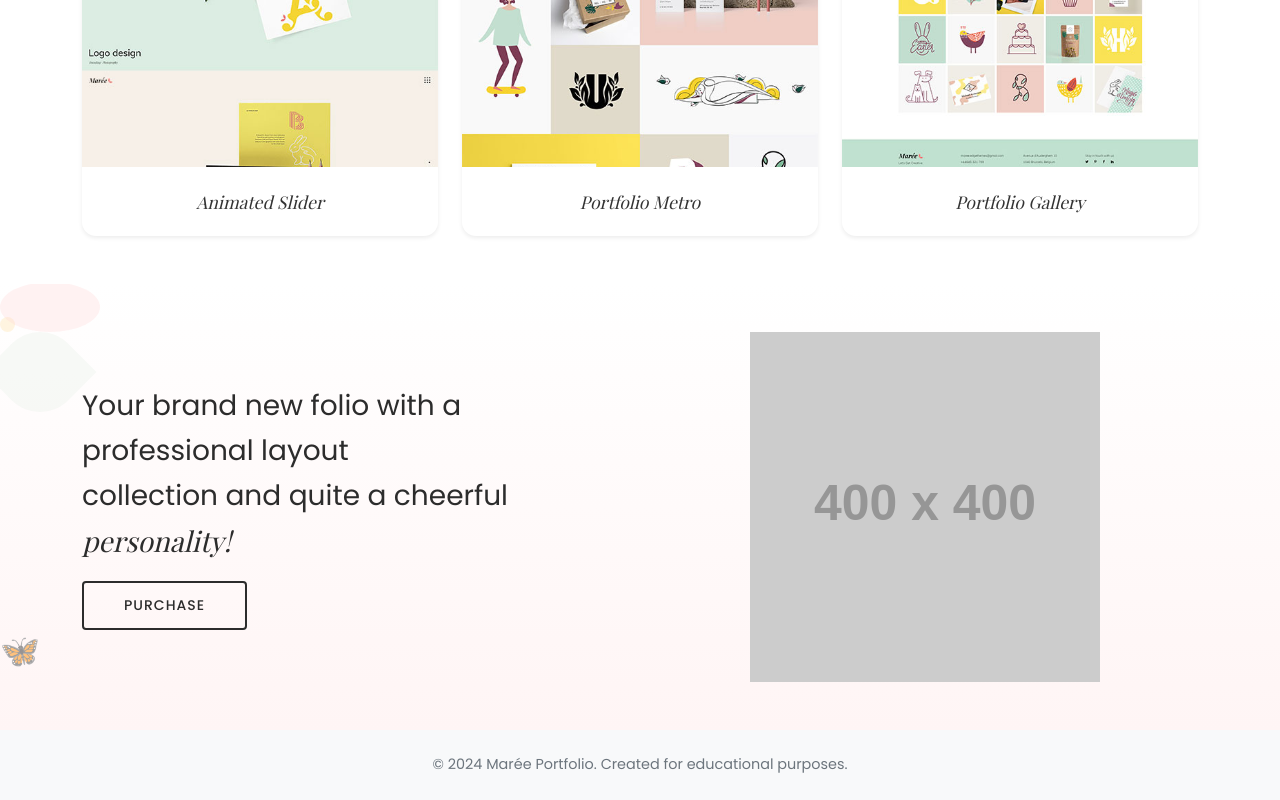
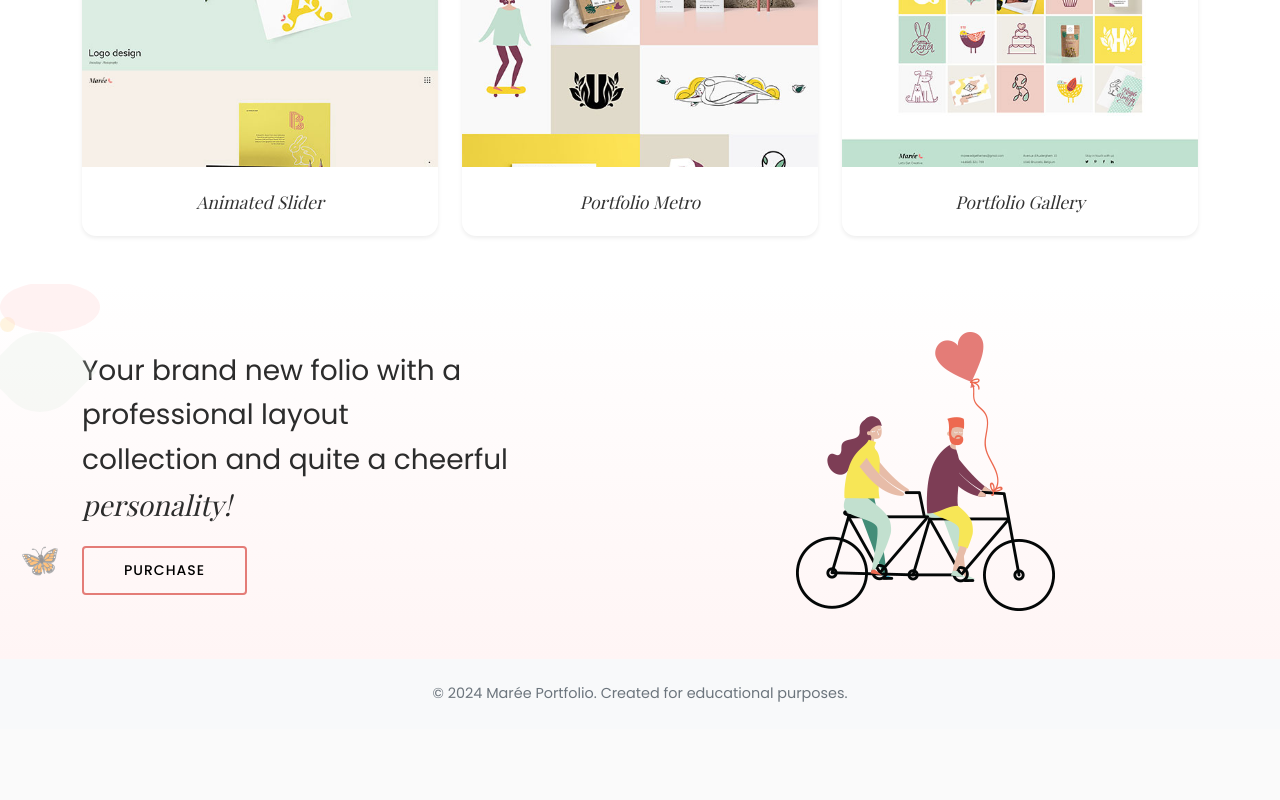
Before and after one commit to imama-ansari14/React-Project, a React (Vite) app: page / in a window 1280 px wide. Shown: the part 1374-2174 px from the top of the page. After the commit the page ends 2103 px from the top, so only its background shows below. Built offline with nearby package versions, Linux system fonts and the light colour scheme; a web font is replaced by a local one.

Commit message:
add images

```diff
--- a/src/assets/style.css
+++ b/src/assets/style.css
@@ -52,8 +52,8 @@ html {
 
 .btn-purchase {
   background-color: transparent;
-  border: 2px solid #2C2C2C;
-  color: #2C2C2C;
+  border: 2px solid #e47c77;
+  color: black;
   padding: 12px 40px;
   font-size: 0.875rem;
   font-weight: 500;
@@ -63,8 +63,9 @@ html {
 }
 
 .btn-purchase:hover {
-  background-color: #2C2C2C;
-  color: white;
+  background-color: #da8d89;
+  border: 2px solid #e47c77;
+  color: black;
   transform: translateY(-2px);
   box-shadow: 0 4px 12px rgba(0, 0, 0, 0.15);
 }
@@ -303,12 +304,14 @@ html {
 .heart-1 {
   top: 20%;
   right: 15%;
+  background-color: red;
   animation-delay: 0.5s;
 }
 
 .heart-2 {
   bottom: 30%;
   left: 10%;
+  padding: 20px;
   animation-delay: 1s;
 }
 
--- a/src/components/BottomCTA.jsx
+++ b/src/components/BottomCTA.jsx
@@ -31,7 +31,7 @@ const BottomCTA = () => {
           <Col lg={6} className="text-center">
             <div className="cta-illustration">
               <img
-                src="https://via.placeholder.com/400x400/FFF8DC/333333?text=Person+with+Guitar"
+                src=".../../public/images/cycle.png"
                 alt="Person with guitar"
                 className="img-fluid"
                 style={{ maxWidth: '350px' }}
--- a/src/components/hero.jsx
+++ b/src/components/hero.jsx
@@ -40,14 +40,14 @@ const Hero = () => {
             <div className="hero-content">
               <div className="hero-icon mb-3">
                 <img
-                  src="https://via.placeholder.com/60x60/FF6B6B/FFFFFF?text=🦋"
+                  src=".../../public/images/leaf.png"
                   alt="Butterfly"
                   style={{ width: "50px" }}
                 />
               </div>
 
               <h1 className="hero-title mb-3">
-                Marée<span className="butterfly-accent">🦋</span>
+                Marée<span className="butterfly-accent"></span>
               </h1>
 
               <p className="hero-subtitle mb-4">
@@ -57,7 +57,7 @@ const Hero = () => {
                 waiting for your work to start populating its templates!
               </p>
 
-              <Button className="btn-purchase ">PURCHASE</Button>
+              <Button className="btn-purchase link-opacity-0">PURCHASE</Button>
             </div>
           </Col>
 
```
Also changed, not shown: public/images/leaf.png (added).
